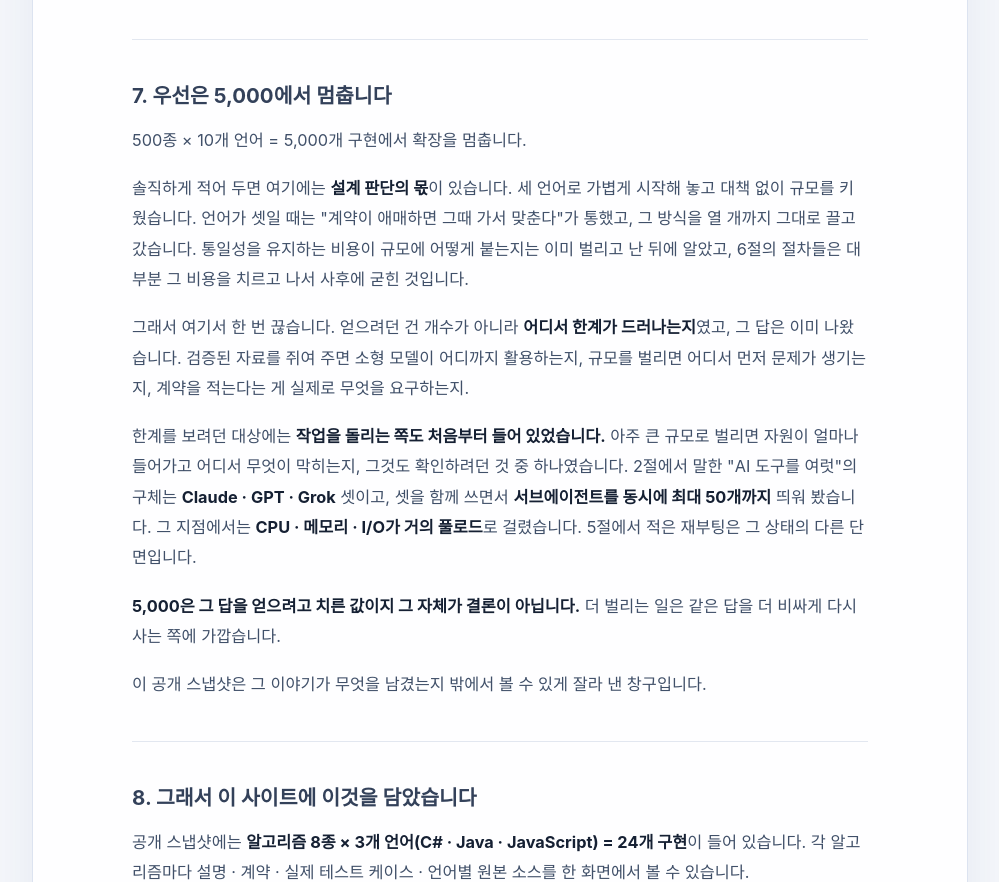
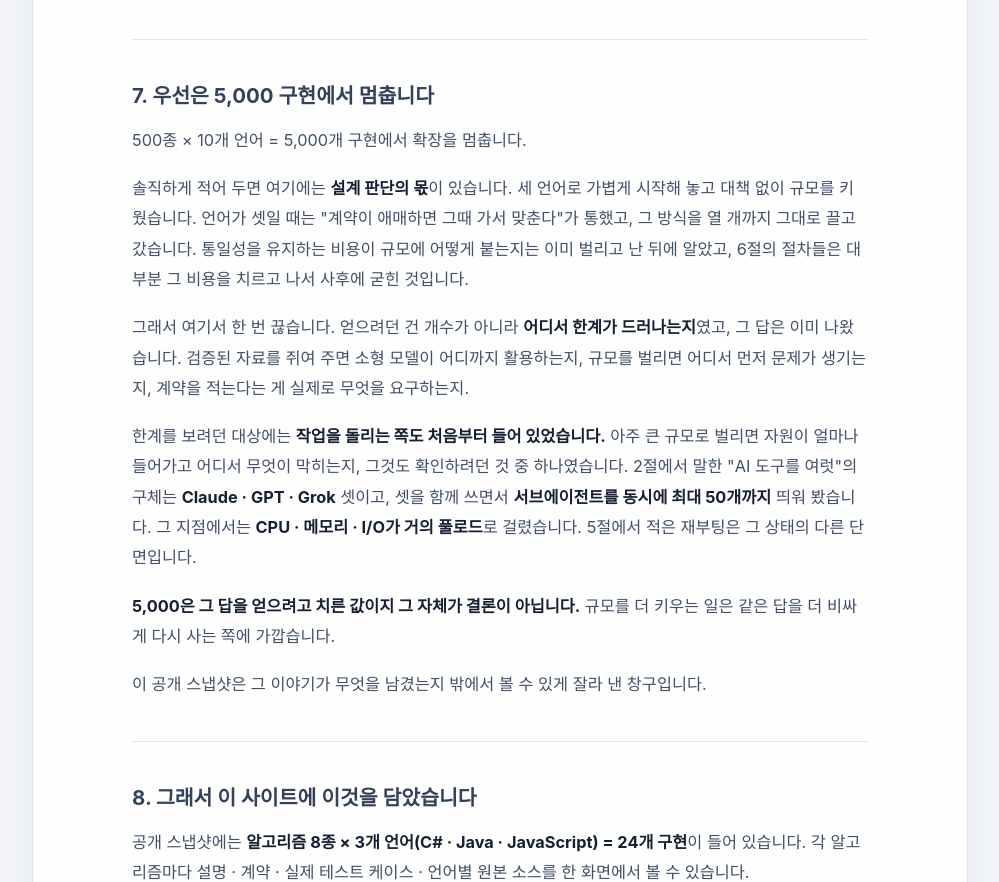
Before and after one commit to s-work-agency/ssw-algorithm-archive-public, a plain HTML site: page index.html in a window 1280 px wide. Shown: the part 4936-5818 px from the top of the page, without its empty margins (280-1279 px from the left). Drawn offline with Linux system fonts and the light colour scheme.

Commit message:
docs: 7절 제목을 5,000 구현에서 멈춥니다로 다듬고 벌리는을 규모로 통일한다
Co-Authored-By: Claude Fable 5 <noreply@anthropic.com>

```diff
--- a/index.html
+++ b/index.html
@@ -247,7 +247,7 @@
 <p>아래는 그 아카이브가 어떻게 시작해서 어디서 멈췄는지에 대한 이야기입니다. 제품 계획에서 출발한 것이 아니라 궁금증 두 개로 가볍게 시작했고, 도중에 하나가 더 붙었고, <strong>어디서 한계가 드러나는지</strong>를 확인한 자리에서 멈췄습니다. 사이트에 무엇이 담겼는지부터 보고 싶다면 <a href="#about/8-그래서-이-사이트에-이것을-담았습니다">8절</a>로 건너뛰어도 됩니다.</p>
 <hr class="doc-rule" />
 <h3 id="about/1-가볍게-시작했습니다">1. 가볍게 시작했습니다</h3>
-<p>시작은 두 가지 궁금증이었습니다. 하나는 <strong>이미 구현되고 검증된 코드를 참조하게 하면 오픈 웨이트 소형 모델이 그것을 얼마나 잘 활용할 수 있을까</strong>, 다른 하나는 <strong>이름만 알던 알고리즘을 이 기회에 제대로 알 수 있을까</strong>였습니다. 둘 다 제품 기획이 아니라 취미에 가까운 질문이라, 처음에는 정말 가볍게 시작했습니다. 이 가벼움이 나중에 값을 치르게 되는데, 그 이야기는 <a href="#about/7-우선은-5000에서-멈춥니다">7절</a>에 있습니다.</p>
+<p>시작은 두 가지 궁금증이었습니다. 하나는 <strong>이미 구현되고 검증된 코드를 참조하게 하면 오픈 웨이트 소형 모델이 그것을 얼마나 잘 활용할 수 있을까</strong>, 다른 하나는 <strong>이름만 알던 알고리즘을 이 기회에 제대로 알 수 있을까</strong>였습니다. 둘 다 제품 기획이 아니라 취미에 가까운 질문이라, 처음에는 정말 가볍게 시작했습니다. 이 가벼움이 나중에 값을 치르게 되는데, 그 이야기는 <a href="#about/7-우선은-5000-구현에서-멈춥니다">7절</a>에 있습니다.</p>
 <p>굴리는 방식도 가벼웠습니다. <strong>다른 작업과 병행</strong>하면서 <strong>개요 수준의 기획만</strong> 넘기고 알아서 진행하게 뒀고, 규모도 <strong>알고리즘 100종 정도 × 3개 언어</strong>를 <strong>단일 저장소 하나</strong>에 전부 넣는 형태였습니다. 이 시기가 얼마나 걸렸는지는 <strong>재지 않았습니다.</strong> 다른 일과 겹쳐 돌렸으니 애초에 계산이 되는 숫자가 아닙니다. 그런데 그렇게 던져 놓고 봤더니 되더라는 것이, 나중에 규모를 키워 볼 생각의 근거가 됐습니다.</p>
 <hr class="doc-rule" />
 <h3 id="about/2-생성이-아니라-참조입니다">2. 생성이 아니라 참조입니다</h3>
@@ -345,12 +345,12 @@
 <p>구조를 통째로 갈아엎어야 했던 것도 있습니다. 초기 구현은 언어별로 여러 알고리즘을 묶음 파일에 모아 두는 구조였습니다. 빠르게 늘리기에는 좋았지만 <strong>한 알고리즘을 꺼내 쓰려면 묶음 전체를 들고 가야 했고</strong>, 그건 2절에서 정한 방향과 정면으로 어긋납니다. 그래서 열 개 언어 전부를 알고리즘당 1:1 자립 파일로 다시 나눴습니다. 수백 개 파일을 옮기는데 동작은 한 톨도 바뀌면 안 되는 작업이었고, 이걸 확인해 준 것이 앞서 좁게 잡아 둔 바이트 동일성입니다. 작업 전후로 결과 파일이 <strong>한 바이트도 달라지지 않았습니다.</strong></p>
 <p>되짚는 횟수를 줄이려고 절차가 굳었습니다. <strong>계약 먼저, 한 종 먼저, 세 언어 먼저</strong>입니다. 새 알고리즘은 세 언어로 먼저 세우고, 처음 보는 계약 형태를 만나면 한 종을 끝까지 검증한 뒤에 나머지로 확산했습니다. 작업을 나눠 맡은 AI 세션들에도 같은 이유의 규약을 걸었습니다. <strong>구현과 검증을 다른 세션이 맡습니다.</strong> 한 세션이 자기 코드를 검증하면 구현할 때 한 착각을 검증에서도 그대로 반복하는데, 테스트 벡터 자체가 산출물인 이 프로젝트에서는 그게 곧 &quot;자기가 구현한 대로 통과하는 벡터&quot;가 됩니다.</p>
 <hr class="doc-rule" />
-<h3 id="about/7-우선은-5000에서-멈춥니다">7. 우선은 5,000에서 멈춥니다</h3>
+<h3 id="about/7-우선은-5000-구현에서-멈춥니다">7. 우선은 5,000 구현에서 멈춥니다</h3>
 <p>500종 × 10개 언어 = 5,000개 구현에서 확장을 멈춥니다.</p>
 <p>솔직하게 적어 두면 여기에는 <strong>설계 판단의 몫</strong>이 있습니다. 세 언어로 가볍게 시작해 놓고 대책 없이 규모를 키웠습니다. 언어가 셋일 때는 &quot;계약이 애매하면 그때 가서 맞춘다&quot;가 통했고, 그 방식을 열 개까지 그대로 끌고 갔습니다. 통일성을 유지하는 비용이 규모에 어떻게 붙는지는 이미 벌리고 난 뒤에 알았고, 6절의 절차들은 대부분 그 비용을 치르고 나서 사후에 굳힌 것입니다.</p>
 <p>그래서 여기서 한 번 끊습니다. 얻으려던 건 개수가 아니라 <strong>어디서 한계가 드러나는지</strong>였고, 그 답은 이미 나왔습니다. 검증된 자료를 쥐여 주면 소형 모델이 어디까지 활용하는지, 규모를 벌리면 어디서 먼저 문제가 생기는지, 계약을 적는다는 게 실제로 무엇을 요구하는지.</p>
 <p>한계를 보려던 대상에는 <strong>작업을 돌리는 쪽도 처음부터 들어 있었습니다.</strong> 아주 큰 규모로 벌리면 자원이 얼마나 들어가고 어디서 무엇이 막히는지, 그것도 확인하려던 것 중 하나였습니다. 2절에서 말한 &quot;AI 도구를 여럿&quot;의 구체는 <strong>Claude · GPT · Grok</strong> 셋이고, 셋을 함께 쓰면서 <strong>서브에이전트를 동시에 최대 50개까지</strong> 띄워 봤습니다. 그 지점에서는 <strong>CPU · 메모리 · I/O가 거의 풀로드</strong>로 걸렸습니다. 5절에서 적은 재부팅은 그 상태의 다른 단면입니다.</p>
-<p><strong>5,000은 그 답을 얻으려고 치른 값이지 그 자체가 결론이 아닙니다.</strong> 더 벌리는 일은 같은 답을 더 비싸게 다시 사는 쪽에 가깝습니다.</p>
+<p><strong>5,000은 그 답을 얻으려고 치른 값이지 그 자체가 결론이 아닙니다.</strong> 규모를 더 키우는 일은 같은 답을 더 비싸게 다시 사는 쪽에 가깝습니다.</p>
 <p>이 공개 스냅샷은 그 이야기가 무엇을 남겼는지 밖에서 볼 수 있게 잘라 낸 창구입니다.</p>
 <hr class="doc-rule" />
 <h3 id="about/8-그래서-이-사이트에-이것을-담았습니다">8. 그래서 이 사이트에 이것을 담았습니다</h3>
```
Also changed, not shown: site/tests/markdown.test.mjs (+2 -2 lines), README.md.
